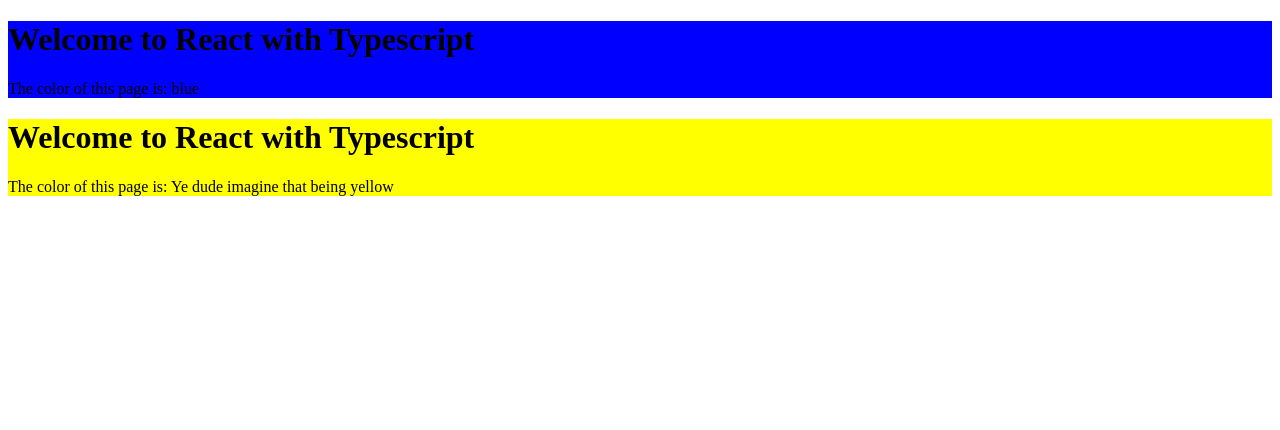
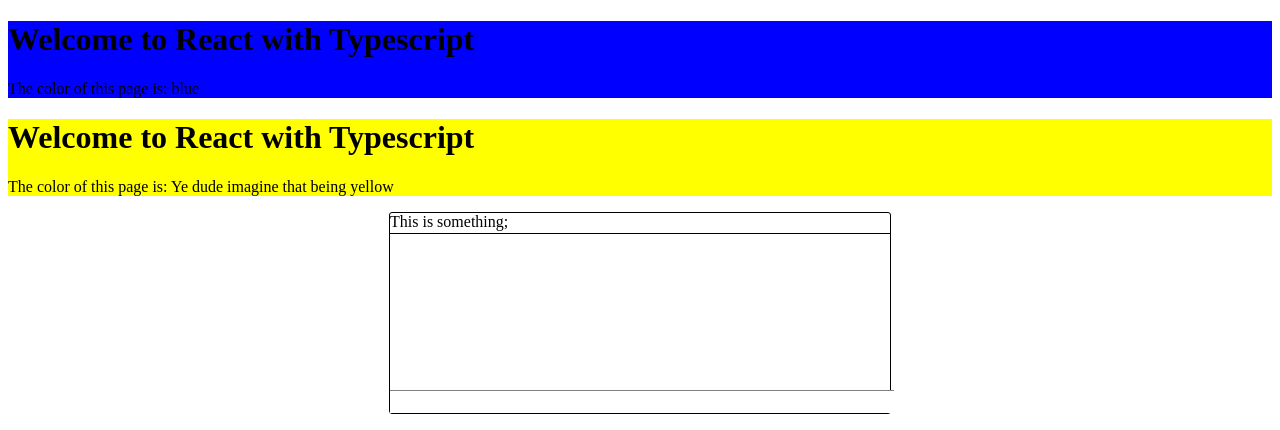
Before and after one commit to vycdev/king-typer, a React app in the folder packages/web/: page / in a window 1280 px wide. Shown: the top 430 px of the page. Built offline with nearby package versions, Linux system fonts and the light colour scheme.

Commit message:
trying to make a typing box

```diff
--- /dev/null
+++ b/packages/web/src/components/typingBox.tsx
@@ -0,0 +1,69 @@
+import * as React from "react"
+
+import styled from "@emotion/styled"
+
+function onKey(e) {
+    if (window.event) {
+        console.log(String.fromCharCode(e.charCode))
+    }
+}
+
+const Wrapper = styled.div`
+    width: 100%;
+`
+
+const Container = styled.div`
+    width: 500px;
+    height: 200px;
+    position: relative;
+
+    margin: auto;
+
+    border: 1px solid black;
+    border-radius: 3px;
+`
+
+const Top = styled.div`
+    width: 100%;
+    height: 20px;
+    border-bottom: 1px solid black;
+`
+
+const Bottom = styled.input`
+    width: 100%;
+
+    border-style: solid;
+    border-width: 0;
+    border-top: 1px solid grey;
+
+    position: absolute;
+    bottom: 0;
+    left: 0px;
+
+    height: 20px;
+    text-align: center;
+
+    outline: none;
+
+    font-size: 18px;
+`
+const Text = styled.div`
+    font-size: 18px;
+
+    width: 100%;
+    height: 180px;
+`
+
+export default class box extends React.Component {
+    render() {
+        return (
+            <Wrapper>
+                <Container>
+                    <Top>This is something;</Top>
+                    <Text></Text>
+                    <Bottom onKeyPress={onKey}></Bottom>
+                </Container>
+            </Wrapper>
+        )
+    }
+}
--- a/packages/web/src/index.tsx
+++ b/packages/web/src/index.tsx
@@ -2,6 +2,7 @@ import * as React from "react"
 import * as ReactDOM from "react-dom"
 
 import App from "./components/App"
+import TypingBox from "./components/typingBox"
 
 import styled from "@emotion/styled"
 
@@ -23,6 +24,7 @@ class Apppp extends React.Component {
                 <Anotherone>
                     <App color="Ye dude imagine that being yellow"></App>
                 </Anotherone>
+                <TypingBox></TypingBox>
             </div>
         )
     }
```
